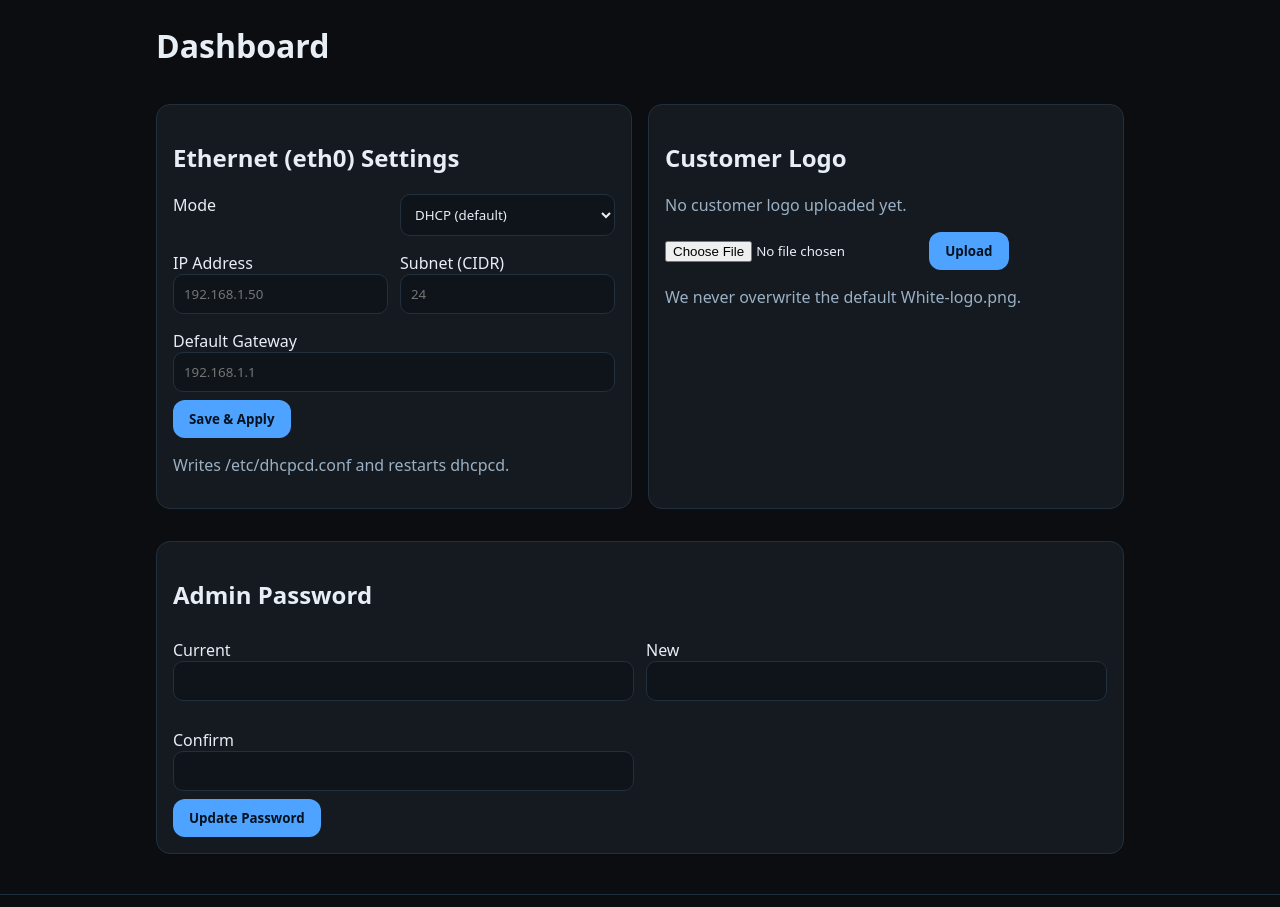
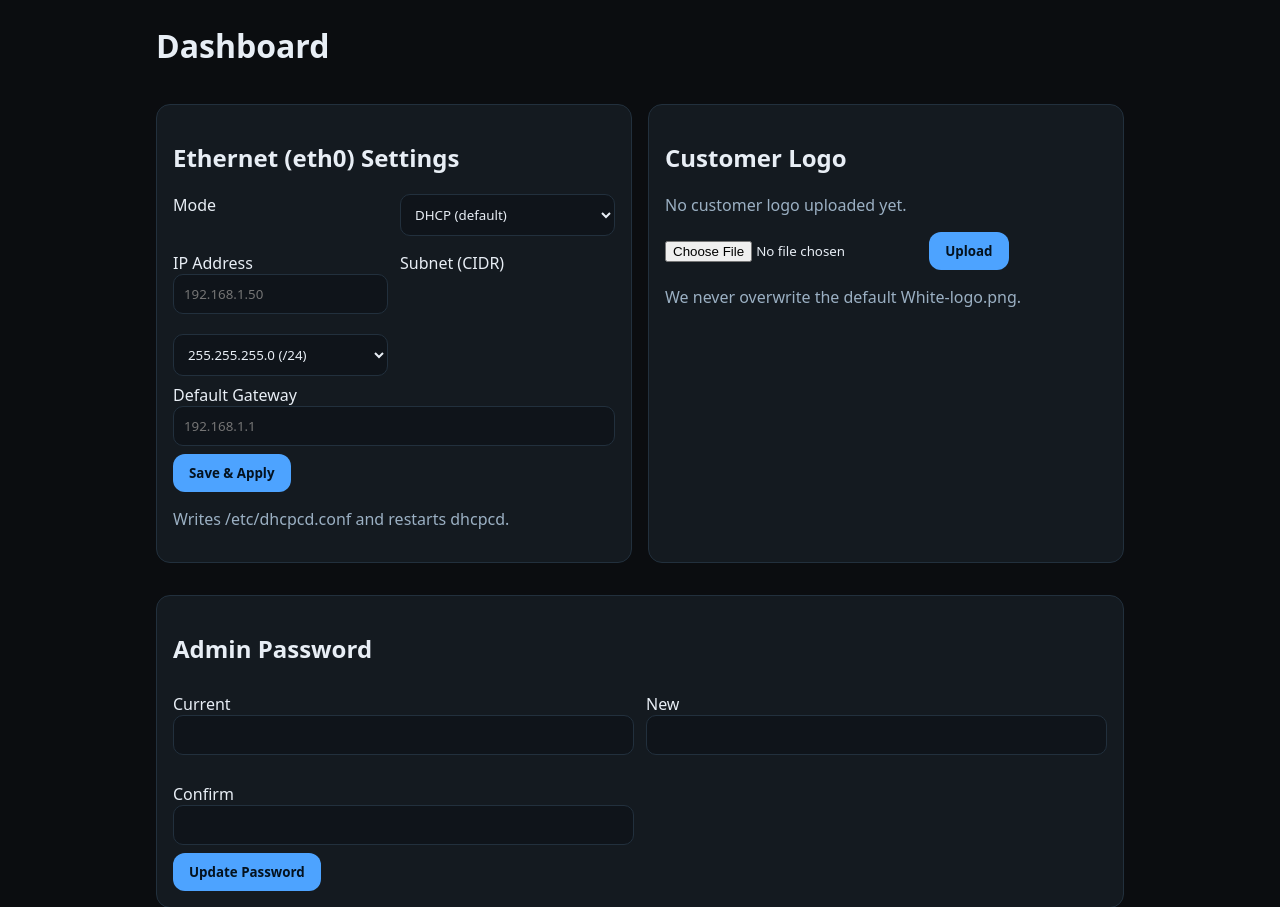
Before and after one commit to pril-debug/LEDSign_Site, a Flask app: template templates/dashboard.html in a window 1280 px wide. Shown: the part 47-954 px from the top of the page. Run offline with Flask 3, Linux system fonts and the light colour scheme; the template is opened without the code that fills it, so the values that code supplies are empty.

Commit message:
Update dashboard.html

```diff
--- a/templates/dashboard.html
+++ b/templates/dashboard.html
@@ -15,7 +15,19 @@
       </label>
       <div class="row">
         <label>IP Address <input name="ip" placeholder="192.168.1.50"></label>
-        <label>Subnet (CIDR) <input name="mask" placeholder="24"></label>
+        <label for="mask">Subnet (CIDR)</label>
+          <select name="mask" id="mask">
+            <option value="8">255.0.0.0 (/8)</option>
+            <option value="16">255.255.0.0 (/16)</option>
+            <option value="24" selected>255.255.255.0 (/24)</option>
+            <option value="25">255.255.255.128 (/25)</option>
+            <option value="26">255.255.255.192 (/26)</option>
+            <option value="27">255.255.255.224 (/27)</option>
+            <option value="28">255.255.255.240 (/28)</option>
+            <option value="29">255.255.255.248 (/29)</option>
+            <option value="30">255.255.255.252 (/30)</option>
+            <option value="32">255.255.255.255 (/32)</option>
+          </select>
       </div>
       <label>Default Gateway <input name="gw" placeholder="192.168.1.1"></label>
       <button class="btn" type="submit">Save & Apply</button>
```
